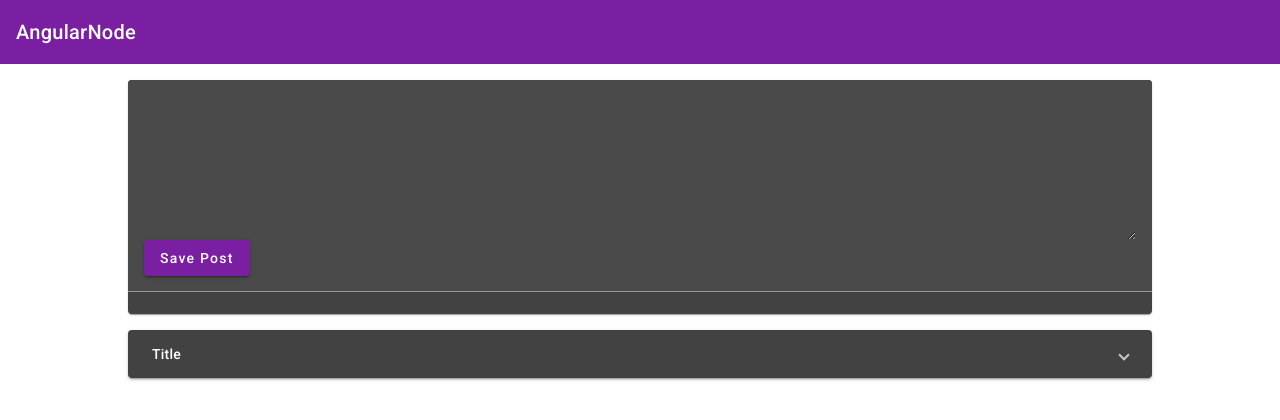
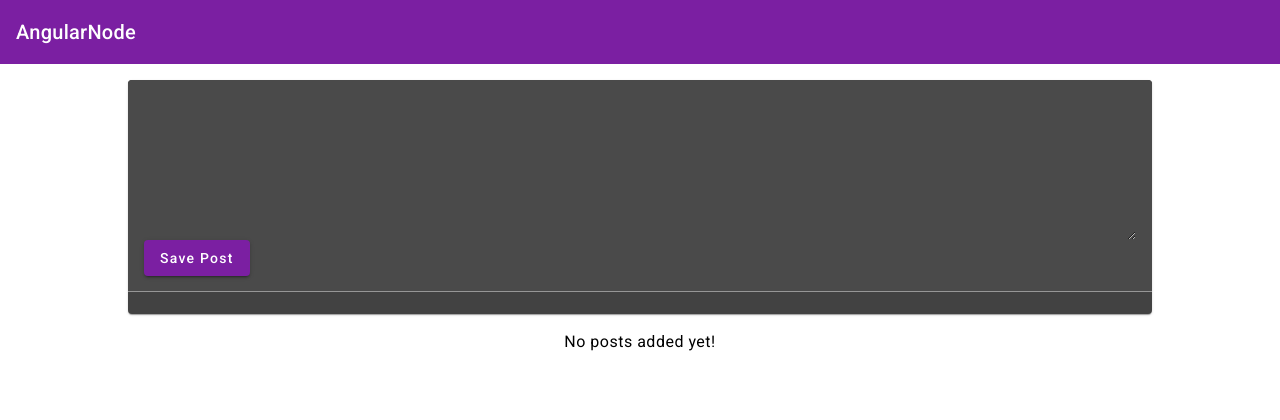
Before and after one commit to michal-1994/angular-node, an Angular app: page / in a window 1280 px wide. Shown: the top 420 px of the page. Built offline with nearby package versions, Linux system fonts and the light colour scheme.

Commit message:
structural directives

```diff
--- a/src/app/posts/post-list/post-list.component.css
+++ b/src/app/posts/post-list/post-list.component.css
@@ -2,3 +2,7 @@
   display: block;
   margin-top: 1rem;
 }
+
+.info-text {
+  text-align: center;
+}
--- a/src/app/posts/post-list/post-list.component.html
+++ b/src/app/posts/post-list/post-list.component.html
@@ -1,8 +1,10 @@
-<mat-accordion>
-  <mat-expansion-panel>
+<mat-accordion *ngIf="posts.length > 0" multi="true">
+  <mat-expansion-panel *ngFor="let post of posts">
     <mat-expansion-panel-header>
-      Title
+      {{ post.title }}
     </mat-expansion-panel-header>
-    <p>Inside</p>
+    <p>{{ post.content }}</p>
   </mat-expansion-panel>
 </mat-accordion>
+
+<p class="info-text mat-body-1" *ngIf="posts.length == 0">No posts added yet!</p>
--- a/src/app/posts/post-list/post-list.component.ts
+++ b/src/app/posts/post-list/post-list.component.ts
@@ -6,18 +6,20 @@
   styleUrls: ['./post-list.component.css'],
 })
 export class PostListComponent {
-  posts = [
-    {
-      title: 'First Post',
-      content: 'First Post Content',
-    },
-    {
-      title: 'Second Post',
-      content: 'Second Post Content',
-    },
-    {
-      title: 'Third Post',
-      content: 'Third Post Content',
-    },
-  ];
+  posts = [];
+
+  // posts = [
+  //   {
+  //     title: 'First Post',
+  //     content: 'First Post Content',
+  //   },
+  //   {
+  //     title: 'Second Post',
+  //     content: 'Second Post Content',
+  //   },
+  //   {
+  //     title: 'Third Post',
+  //     content: 'Third Post Content',
+  //   },
+  // ];
 }
```
